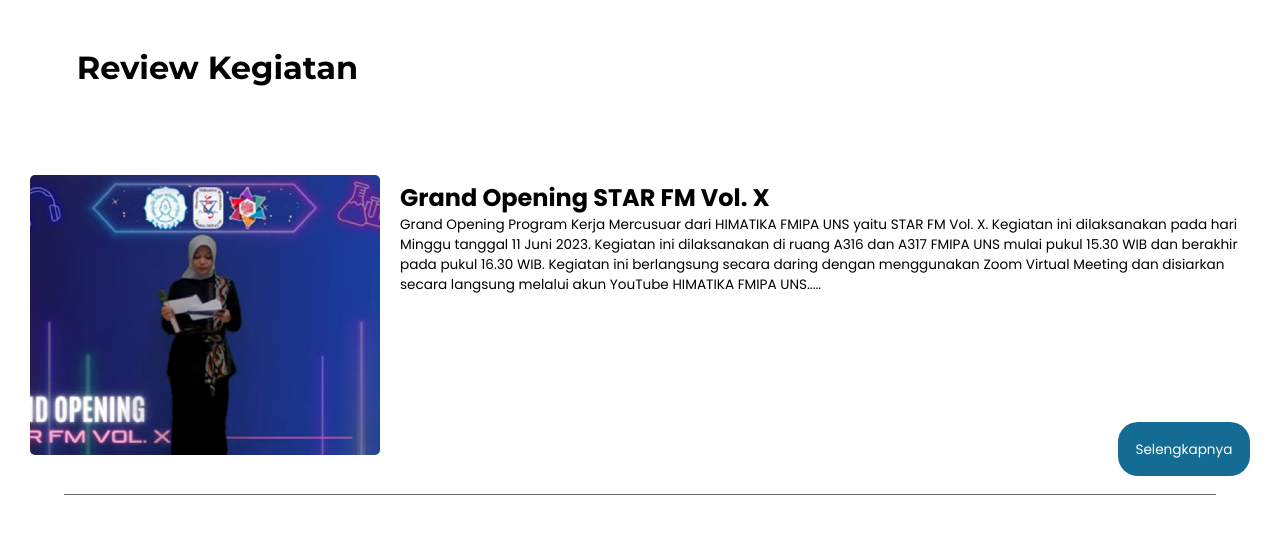
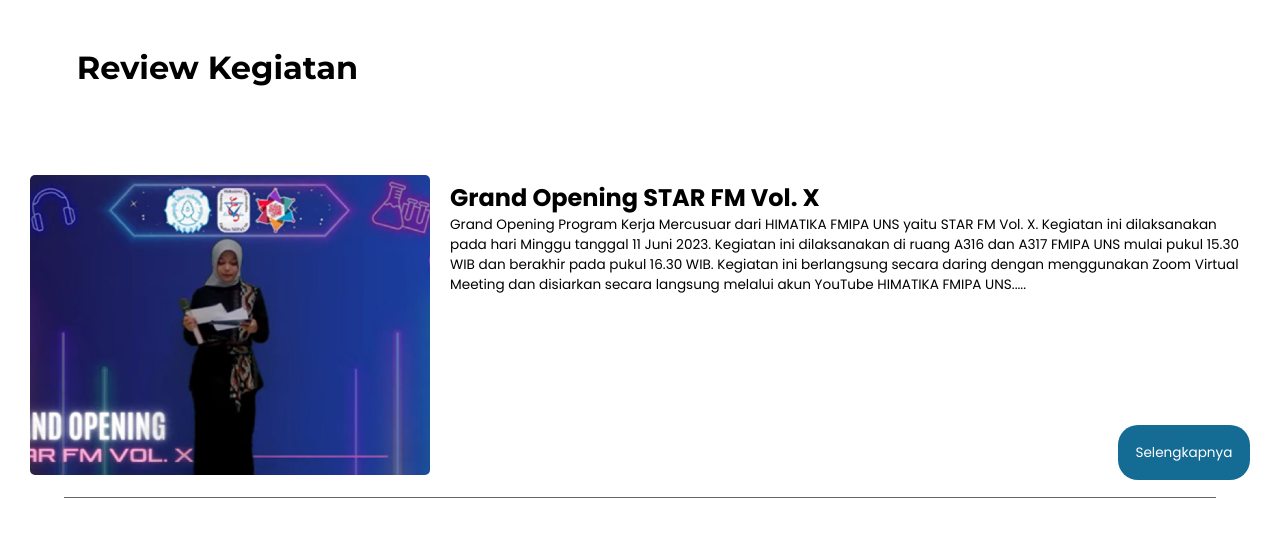
Before and after one commit to webhimatika/progress-website, a PHP site: the page made by berita acara.html in a window 1280 px wide. Shown: the part 352-895 px from the top of the page. Run offline with PHP 8.4, Linux system fonts and the light colour scheme.

Commit message:
Add files via upload

```diff
--- a/css/style-acara.css
+++ b/css/style-acara.css
@@ -64,27 +64,21 @@
     margin-right: 30px;
 }
 
-.berita .gambar-berita {
-    height: 280px;
-    width: 100%;
-    max-width: min-content;
-    overflow: hidden;
+.berita img {
+    width: 400px;
+    height: 300px;
     border-radius: 5px;
     margin-right: 20px;
-  }
-.berita .gambar-berita img {
-    height: inherit;
-    width: 350px;
+    background-size: cover;
     object-fit: cover;
     background-position: center;
 }
 
-.isi{
+.isi {
     display: flex;
     flex-direction: column;
     position: relative;
-    align-items: self-end;
-    justify-content: left;
+    justify-content: space-between;
 }
 
 h3{
@@ -101,6 +95,7 @@
 .siqma{
     padding-top: 17%;
     padding-bottom: 1rem;
+    text-align: right;
 }
 
 .news:hover{
@@ -170,10 +165,6 @@
         margin-right: 30px;
     }
 
-    .berita .gambar-berita{
-        margin-right: 0;
-    }
-
     h3{
         font-family: "Poppins", sans-serif;
         padding-top: 5px;
```
